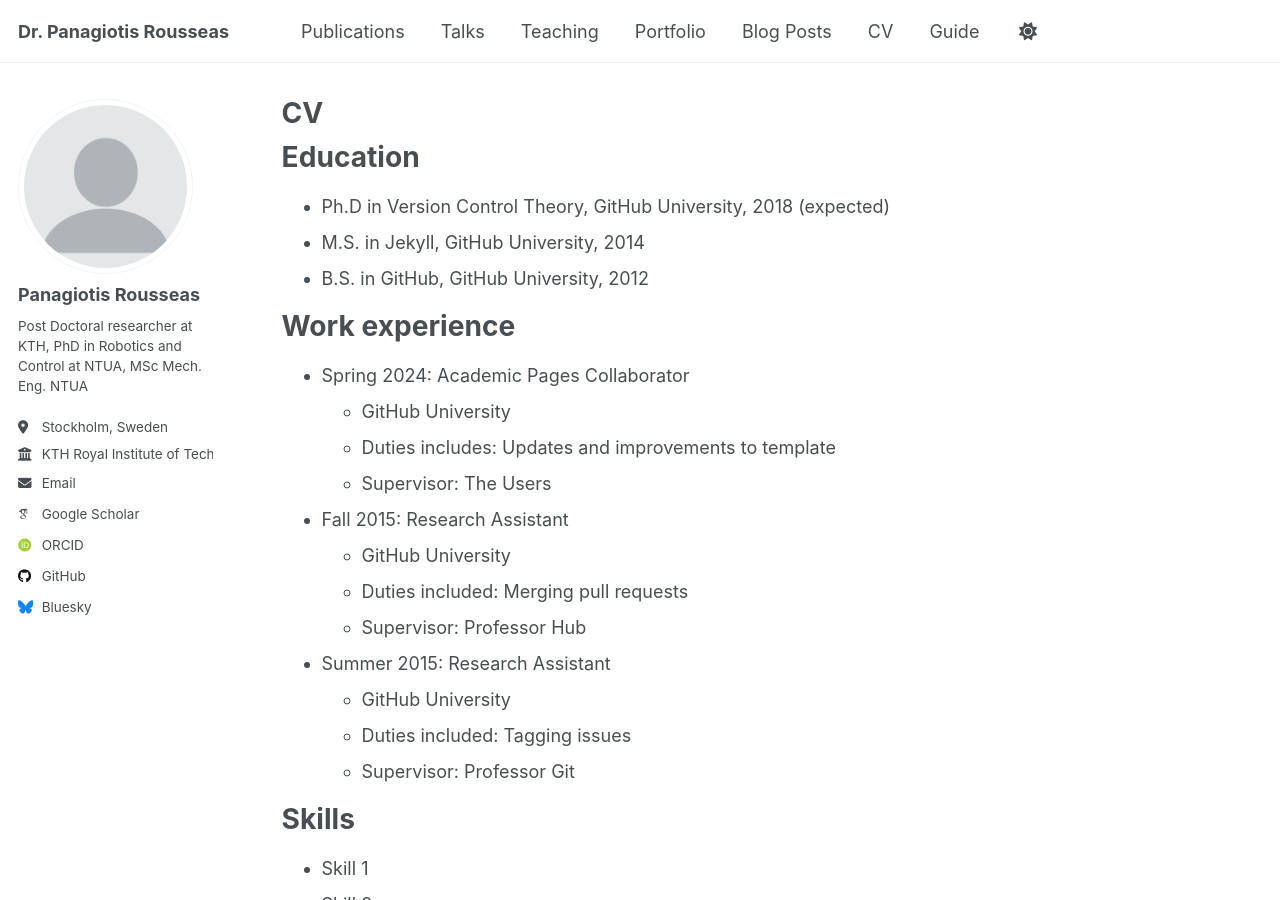
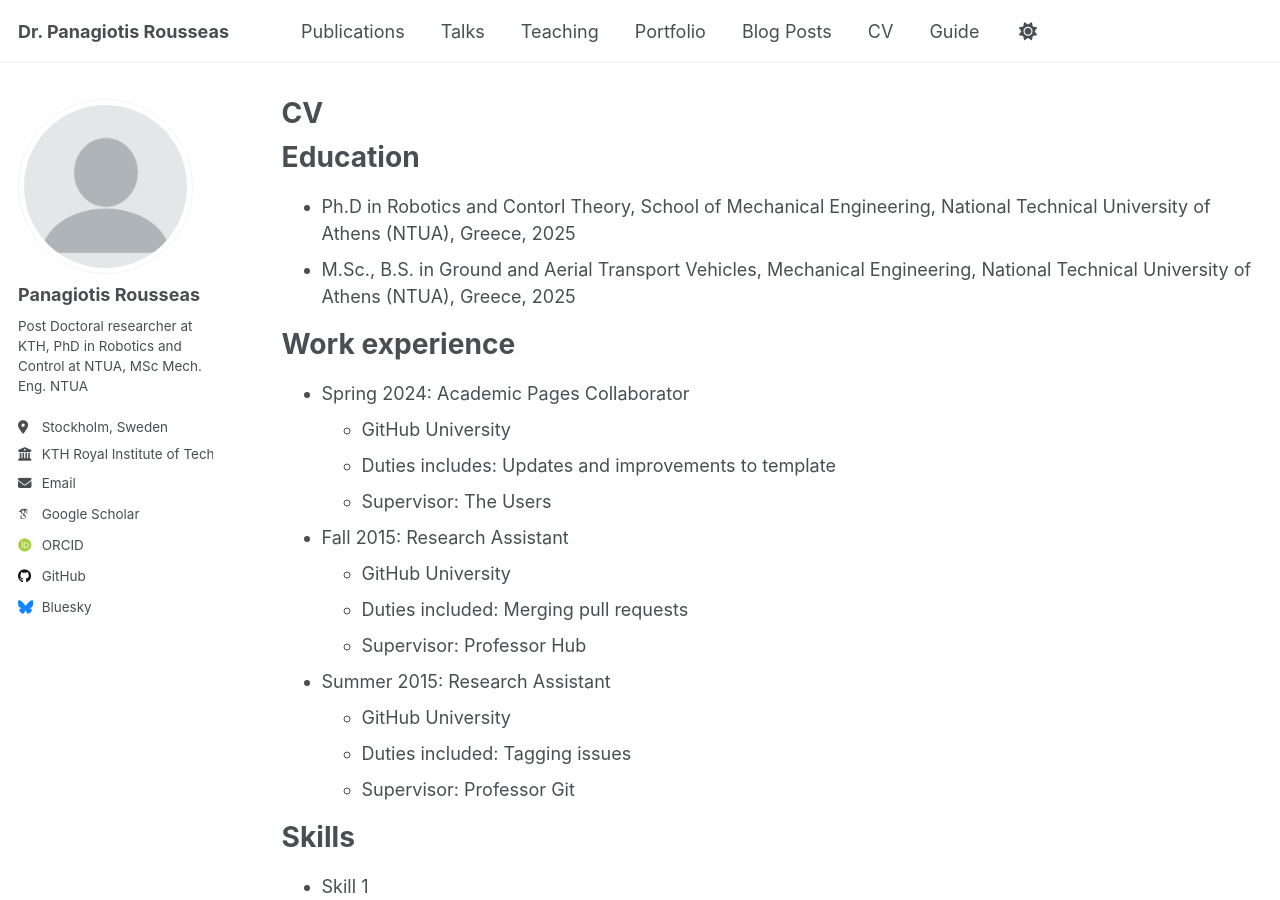
Before and after one commit to panosrousseas/panosrousseas.github.io, a Jekyll site: the page built from _pages/cv.md, in a window 1280 px wide and 900 px high. Built offline with Jekyll 4.4.1, drawn with Linux system fonts in a browser that asks for light colours; some web fonts are replaced; a script that is not in the unit is left out.

Commit message:
Update cv.md

```diff
--- a/_pages/cv.md
+++ b/_pages/cv.md
@@ -11,9 +11,8 @@ redirect_from:
 
 Education
 ======
-* Ph.D in Version Control Theory, GitHub University, 2018 (expected)
-* M.S. in Jekyll, GitHub University, 2014
-* B.S. in GitHub, GitHub University, 2012
+* Ph.D in Robotics and Contorl Theory, School of Mechanical Engineering, National Technical University of Athens (NTUA), Greece, 2025
+* M.Sc., B.S. in Ground and Aerial Transport Vehicles, Mechanical Engineering,  National Technical University of Athens (NTUA), Greece, 2025
 
 Work experience
 ======
```
